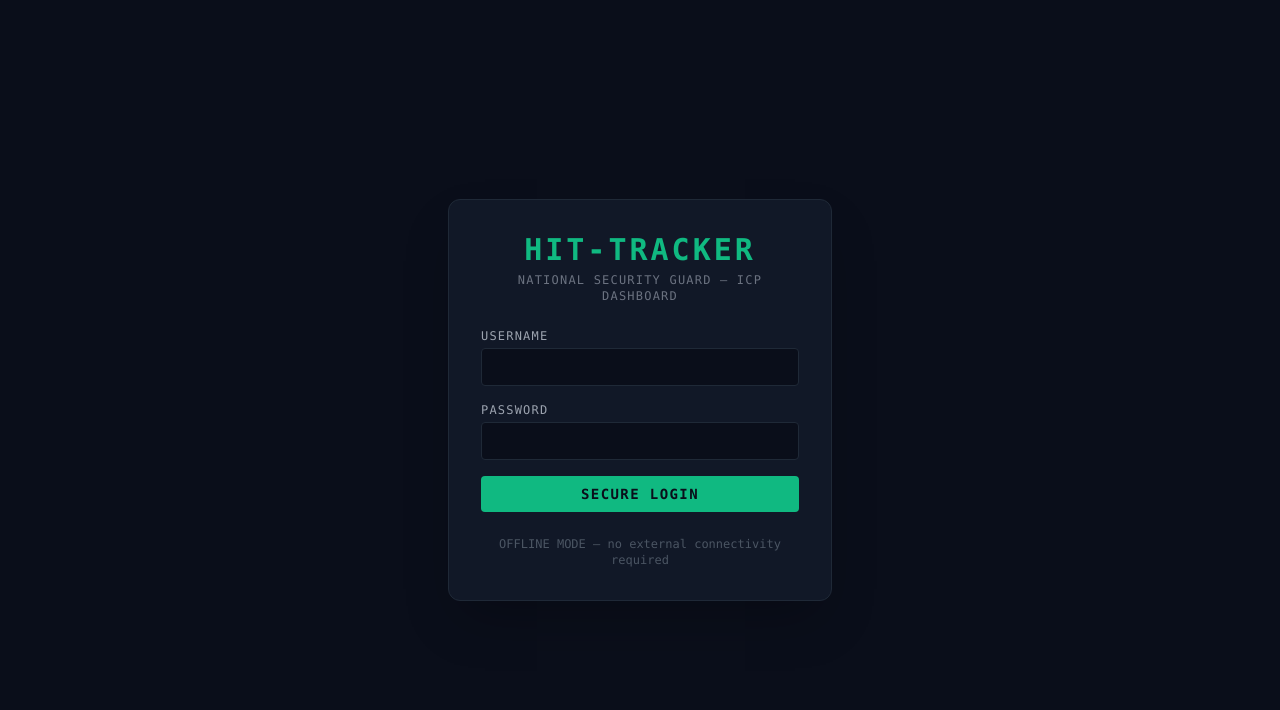
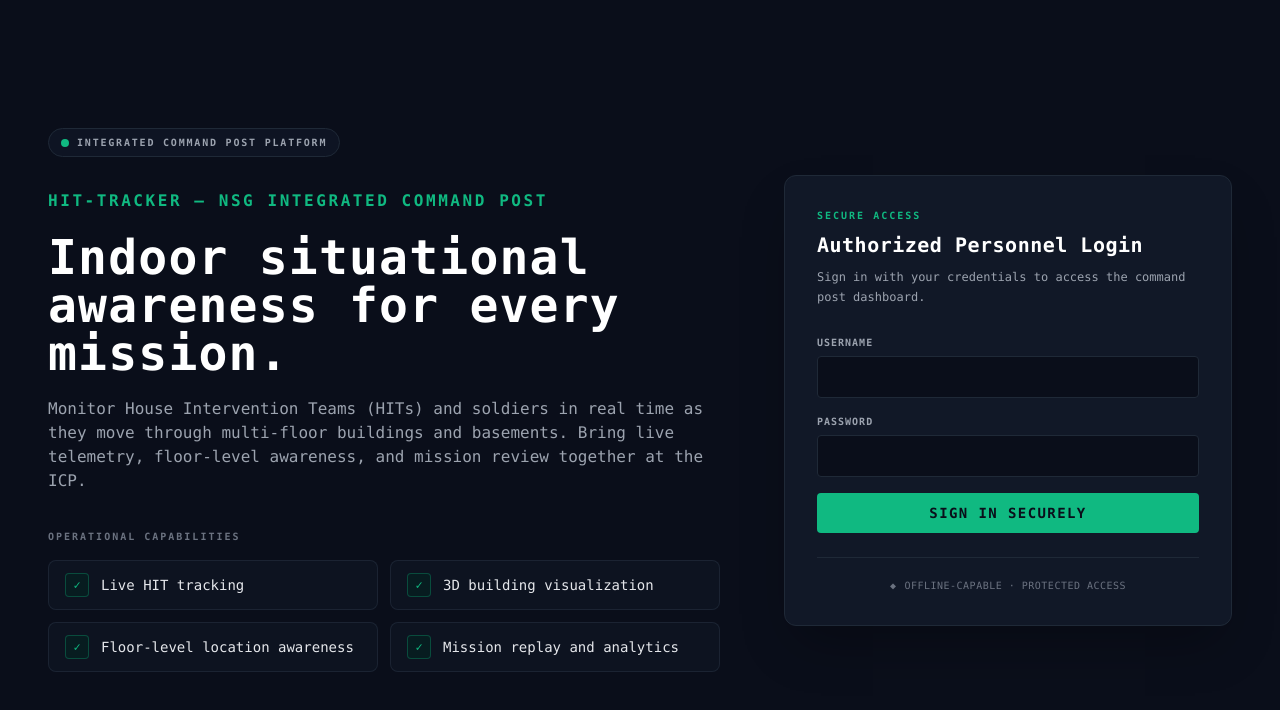
Before and after one commit to SAAMVED/hit-tracker, a React (Vite) app in the folder client/: page / in a window 1280 px wide. Shown: the top 710 px of the page. Built offline with nearby package versions, Linux system fonts and the light colour scheme.

Commit message:
redesign NSG landing page and test authentication

```diff
--- a/client/src/components/LoginScreen.jsx
+++ b/client/src/components/LoginScreen.jsx
@@ -1,4 +1,11 @@
 import { useState } from "react";
+
+const CAPABILITIES = [
+  "Live HIT tracking",
+  "3D building visualization",
+  "Floor-level location awareness",
+  "Mission replay and analytics",
+];
 
 export default function LoginScreen({ onLogin }) {
   const [username, setUsername] = useState("");
@@ -34,48 +41,87 @@ export default function LoginScreen({ onLogin }) {
   }
 
   return (
-    <div className="min-h-screen flex items-center justify-center bg-nsg-dark">
-      <div className="w-full max-w-sm space-y-6 p-8 bg-nsg-surface rounded-xl border border-nsg-border shadow-2xl">
-        {/* Header */}
-        <div className="text-center space-y-1">
-          <div className="text-3xl font-bold tracking-widest text-nsg-accent">HIT-TRACKER</div>
-          <div className="text-xs text-gray-500 uppercase tracking-widest">
-            National Security Guard — ICP Dashboard
+    <main className="min-h-screen bg-nsg-dark text-gray-100">
+      <div className="mx-auto grid min-h-screen w-full max-w-7xl grid-cols-1 items-center gap-10 px-6 py-10 sm:px-10 lg:grid-cols-[minmax(0,1.2fr)_minmax(22rem,0.8fr)] lg:gap-16 lg:px-12">
+        <section className="mx-auto w-full max-w-2xl">
+          <div className="mb-8 inline-flex items-center gap-2 rounded-full border border-nsg-border bg-nsg-surface/70 px-3 py-1.5 text-[10px] font-bold uppercase tracking-[0.18em] text-gray-400">
+            <span className="h-2 w-2 rounded-full bg-nsg-accent" />
+            Integrated Command Post Platform
           </div>
+          <p className="text-sm font-bold uppercase tracking-[0.16em] text-nsg-accent sm:text-base">
+            HIT-TRACKER – NSG Integrated Command Post
+          </p>
+          <h1 className="mt-5 max-w-xl text-3xl font-bold leading-tight tracking-wide text-white sm:text-4xl lg:text-5xl">
+            Indoor situational awareness for every mission.
+          </h1>
+          <p className="mt-5 max-w-2xl text-sm leading-7 text-gray-400 sm:text-base">
+            Monitor House Intervention Teams (HITs) and soldiers in real time as they move through multi-floor buildings and basements. Bring live telemetry, floor-level awareness, and mission review together at the ICP.
+          </p>
+
+          <div className="mt-9">
+            <h2 className="text-[10px] font-bold uppercase tracking-[0.2em] text-gray-500">
+              Operational capabilities
+            </h2>
+            <ul className="mt-4 grid gap-3 sm:grid-cols-2">
+              {CAPABILITIES.map((capability) => (
+                <li key={capability} className="flex items-center gap-3 rounded-lg border border-nsg-border/80 bg-nsg-surface/50 px-4 py-3 text-sm text-gray-200">
+                  <span className="flex h-6 w-6 shrink-0 items-center justify-center rounded border border-emerald-500/30 bg-emerald-950/40 text-xs font-bold text-nsg-accent" aria-hidden="true">
+                    ✓
+                  </span>
+                  {capability}
+                </li>
+              ))}
+            </ul>
+          </div>
+        </section>
+
+        <section className="mx-auto w-full max-w-md">
+          <div className="rounded-xl border border-nsg-border bg-nsg-surface p-6 shadow-2xl shadow-black/30 sm:p-8">
+            <div className="mb-7">
+              <p className="text-[10px] font-bold uppercase tracking-[0.2em] text-nsg-accent">
+                Secure access
+              </p>
+              <h2 className="mt-2 text-xl font-bold tracking-wide text-white">
+                Authorized Personnel Login
+              </h2>
+              <p className="mt-2 text-xs leading-5 text-gray-400">
+                Sign in with your credentials to access the command post dashboard.
+              </p>
             </div>
 
-        {/* Form */}
             <form onSubmit={handleSubmit} className="space-y-4">
               <div>
-            <label className="block text-xs text-gray-400 mb-1 uppercase tracking-widest">
+                <label htmlFor="login-username" className="mb-1.5 block text-[10px] font-bold uppercase tracking-widest text-gray-400">
                   Username
                 </label>
                 <input
+                  id="login-username"
                   type="text"
                   autoComplete="username"
                   value={username}
                   onChange={(e) => setUsername(e.target.value)}
                   required
-              className="w-full bg-nsg-dark border border-nsg-border rounded px-3 py-2 text-sm text-gray-100 focus:outline-none focus:ring-1 focus:ring-nsg-accent"
+                  className="w-full rounded border border-nsg-border bg-nsg-dark px-3 py-2.5 text-sm text-gray-100 outline-none transition-colors placeholder:text-gray-600 focus:border-nsg-accent focus:ring-1 focus:ring-nsg-accent"
                 />
               </div>
 
               <div>
-            <label className="block text-xs text-gray-400 mb-1 uppercase tracking-widest">
+                <label htmlFor="login-password" className="mb-1.5 block text-[10px] font-bold uppercase tracking-widest text-gray-400">
                   Password
                 </label>
                 <input
+                  id="login-password"
                   type="password"
                   autoComplete="current-password"
                   value={password}
                   onChange={(e) => setPassword(e.target.value)}
                   required
-              className="w-full bg-nsg-dark border border-nsg-border rounded px-3 py-2 text-sm text-gray-100 focus:outline-none focus:ring-1 focus:ring-nsg-accent"
+                  className="w-full rounded border border-nsg-border bg-nsg-dark px-3 py-2.5 text-sm text-gray-100 outline-none transition-colors placeholder:text-gray-600 focus:border-nsg-accent focus:ring-1 focus:ring-nsg-accent"
                 />
               </div>
 
               {error && (
-            <div className="text-nsg-danger text-xs border border-nsg-danger/40 bg-nsg-danger/10 rounded px-3 py-2">
+                <div role="alert" className="rounded border border-nsg-danger/40 bg-nsg-danger/10 px-3 py-2 text-xs text-nsg-danger">
                   {error}
                 </div>
               )}
@@ -83,16 +129,19 @@ export default function LoginScreen({ onLogin }) {
               <button
                 type="submit"
                 disabled={loading}
-            className="w-full py-2 bg-nsg-accent hover:bg-emerald-400 disabled:opacity-50 disabled:cursor-not-allowed text-nsg-dark font-bold rounded text-sm uppercase tracking-widest transition-colors"
+                className="w-full rounded bg-nsg-accent py-2.5 text-sm font-bold uppercase tracking-widest text-nsg-dark transition-colors hover:bg-emerald-400 disabled:cursor-not-allowed disabled:opacity-50"
               >
-            {loading ? "Authenticating…" : "Secure Login"}
+                {loading ? "Authenticating…" : "Sign in securely"}
               </button>
             </form>
 
-        <p className="text-center text-xs text-gray-600">
-          OFFLINE MODE — no external connectivity required
-        </p>
+            <div className="mt-6 flex items-center justify-center gap-2 border-t border-nsg-border pt-5 text-[10px] uppercase tracking-wider text-gray-500">
+              <span aria-hidden="true">◆</span>
+              Offline-capable · Protected access
             </div>
           </div>
+        </section>
+      </div>
+    </main>
   );
 }
```
Also changed, not shown: 1 other file (tests, documents, lock files or other folders). Lines whose indentation alone changed are shown as unchanged.
